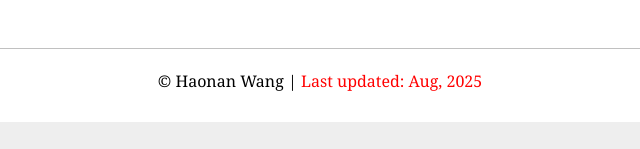
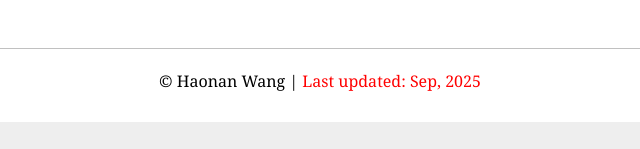
Before and after one commit to Haonan-Wang-aurora/Haonan-Wang-aurora.github.io, a plain HTML site: page index.html in a window 1280 px wide. Shown: the part 1592-1741 px from the top of the page, 320-960 px from the left. Drawn offline with Linux system fonts and the light colour scheme.

Commit message:
Update index.html

```diff
--- a/index.html
+++ b/index.html
@@ -227,7 +227,7 @@ var _hmt = _hmt || [];
     </div>
     <div id = "logo" style="margin-top: 10px; text-align:center">
 	    <div align="center" style="margin:auto;padding-top:10px">
-        &copy; Haonan Wang | <span style="color:Red">Last updated: Aug, 2025</span>
+        &copy; Haonan Wang | <span style="color:Red">Last updated: Sep, 2025</span>
             </div>
      </div>
 
```
